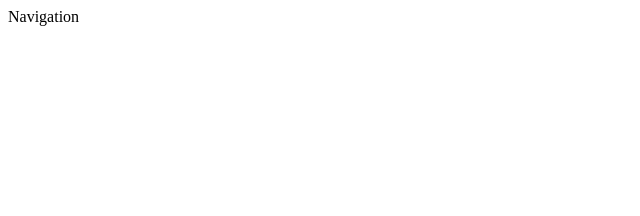
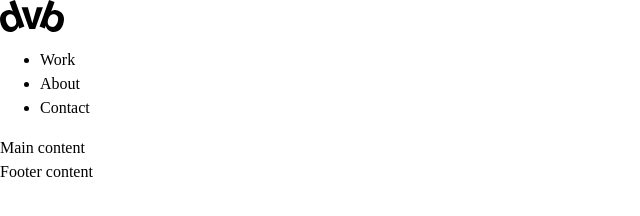
Before and after one commit to devebe/ux, a plain HTML site: page index.html in a window 1280 px wide. Shown: the whole page, without its empty margins (0-640 px from the left). Drawn offline with Linux system fonts and the light colour scheme.

Commit message:
Introduce CSS reset

```diff
--- a/css/style.css
+++ b/css/style.css
@@ -0,0 +1,74 @@
+/* Box sizing rules */
+*,
+*::before,
+*::after {
+  box-sizing: border-box;
+}
+
+/* Remove default margin */
+body,
+h1,
+h2,
+h3,
+h4,
+p,
+figure,
+blockquote,
+dl,
+dd {
+  margin: 0;
+}
+
+/* Remove list styles on ul, ol elements with a list role, which suggests default styling will be removed */
+ul[role='list'],
+ol[role='list'] {
+  list-style: none;
+}
+
+/* Set core root defaults */
+html:focus-within {
+  scroll-behavior: smooth;
+}
+
+/* Set core body defaults */
+body {
+  min-height: 100vh;
+  text-rendering: optimizeSpeed;
+  line-height: 1.5;
+}
+
+/* A elements that don't have a class get default styles */
+a:not([class]) {
+  text-decoration-skip-ink: auto;
+}
+
+/* Make images easier to work with */
+img,
+picture {
+  max-width: 100%;
+  display: block;
+}
+
+/* Inherit fonts for inputs and buttons */
+input,
+button,
+textarea,
+select {
+  font: inherit;
+}
+
+/* Remove all animations, transitions and smooth scroll for people that prefer not to see them */
+@media (prefers-reduced-motion: reduce) {
+  html:focus-within {
+   scroll-behavior: auto;
+  }
+
+  *,
+  *::before,
+  *::after {
+    animation-duration: 0.01ms !important;
+    animation-iteration-count: 1 !important;
+    transition-duration: 0.01ms !important;
+    scroll-behavior: auto !important;
+  }
+}
--- a/index.html
+++ b/index.html
@@ -8,7 +8,20 @@
 </head>
 <body>
     <nav>
-        Navigation
+        <div class="logo">
+            <img src="./img/DVB-logo.svg" alt="Logo">
+        </div>
+        <ul class="navigation">
+            <li class="active">Work</li>
+            <li>About</li>
+            <li>Contact</li>
+        </ul>
     </nav>
+    <main>
+        Main content
+    </main>
+    <footer>
+        Footer content
+    </footer>
 </body>
 </html>
```
